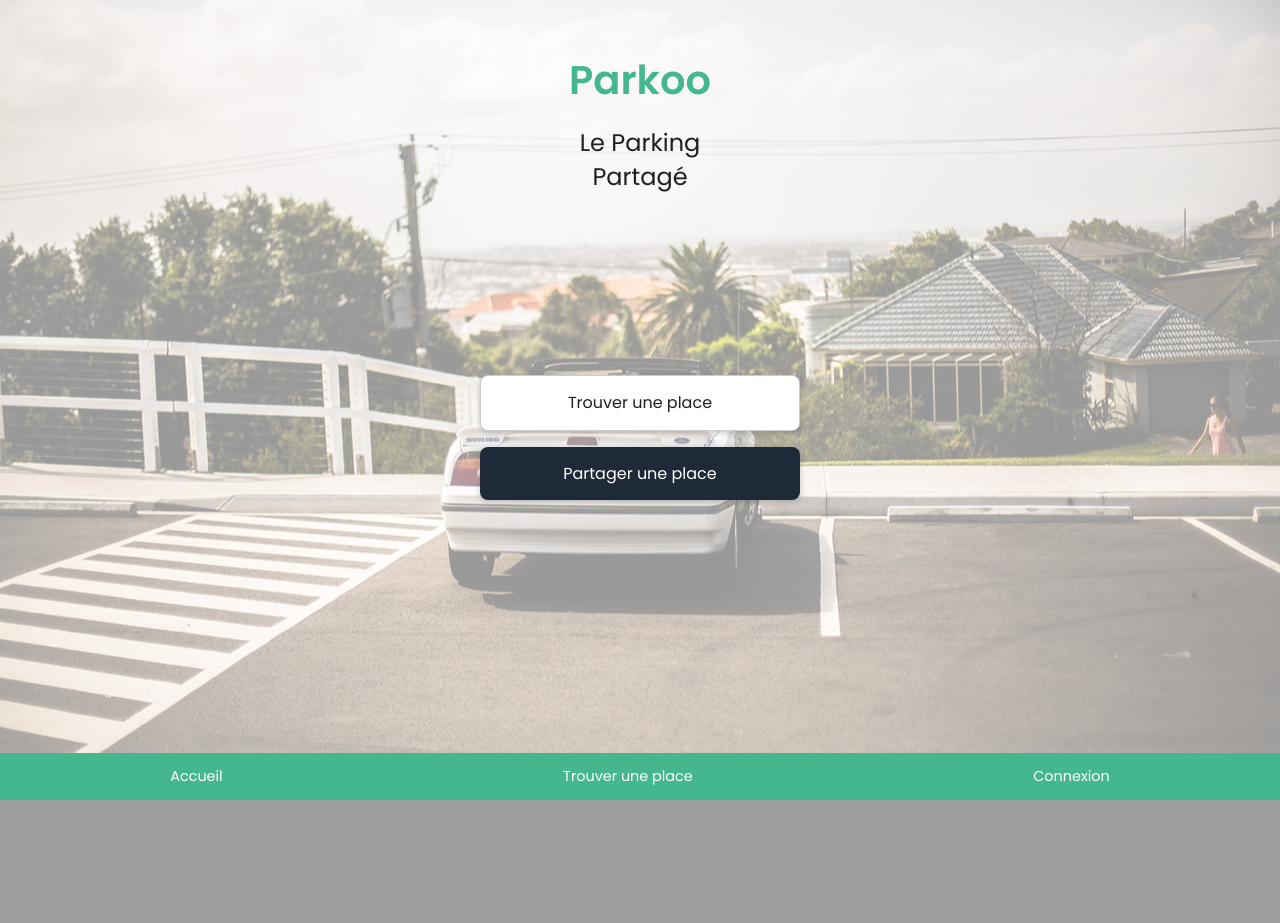
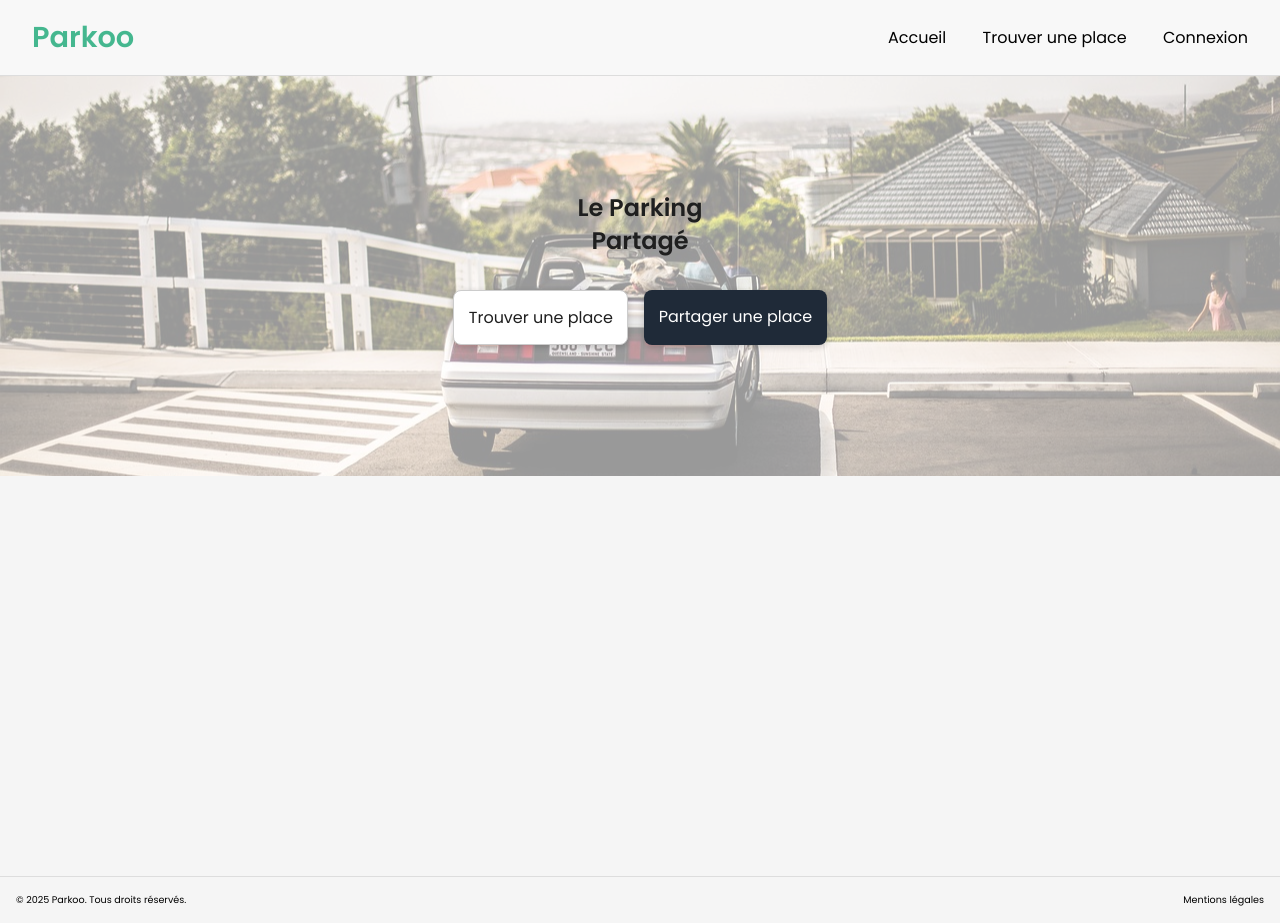
Before and after one commit to Christophe741/Parkoo, a PHP site: page / in a window 1280 px wide. Before the commit the page ends 800 px from the top, so only its background shows below. Run offline with PHP 8.4, Linux system fonts and the light colour scheme.

Commit message:
ajout de la version desktop

```diff
--- a/index.php
+++ b/index.php
@@ -9,15 +9,27 @@
 </head>
 <body>
 
-  <main class="hero">
-    <h1 class="logo">Parkoo</h1>
+  <header class="desktop-header">
+  <a href="index.php" class="logo">Parkoo</a>
+  <nav class="desktop-nav">
+    <a href="#">Accueil</a>
+    <a href="#">Trouver une place</a>
+    <a href="#">Connexion</a>
+  </nav>
+</header>
+
+<main class="hero">
+  <h1 class="logo">Parkoo</h1>
+
+  <section class="search_section">
     <h2 class="subtitle">Le Parking<br />Partagé</h2>
 
     <div class="hero__buttons">
       <a href="#" class="btn btn--light">Trouver une place</a>
       <a href="#" class="btn btn--dark">Partager une place</a>
     </div>
-  </main>
+  </section>
+</main>
 
   <nav class="bottom-nav">
     <a href="#">Accueil</a>
@@ -25,5 +37,10 @@
     <a href="#">Connexion</a>
   </nav>
 
+  <footer class="desktop-footer">
+  <p>&copy; 2025 Parkoo. Tous droits réservés.</p>
+  <a href="#" class="legal">Mentions légales</a>
+</footer>
+
 </body>
 </html>
--- a/style.css
+++ b/style.css
@@ -13,21 +13,26 @@ body {
 }
 
 /*---------- 3. PAGE : index.php ----------*/
+.desktop-header {
+  display: none;
+}
+
 .hero {
   display: flex;
   flex-direction: column;
   height: 100vh;
+  text-align: center;
   background: url("assets/automobile.jpg") center/cover no-repeat;
   background-color: rgba(255, 255, 255, 0.6);
   background-blend-mode: lighten;
-  text-align: center;
 }
 
 .logo {
+  margin-top: 3rem;
+  margin-bottom: 4rem;
   font-size: 2.5rem;
+  text-decoration: none;
   color: #45b78f;
-  margin-top: 50px;
-  margin-bottom: 1rem;
 }
 
 .subtitle {
@@ -41,11 +46,11 @@ body {
 .hero__buttons {
   display: flex;
   flex-direction: column;
+  justify-content: center;
   gap: 1rem;
+  flex: 1;
   width: 80%;
-  flex: 1;
-  justify-content: center;
-  padding-bottom: 150px;
+  padding-top: 10rem;
   margin-left: auto;
   margin-right: auto;
 }
@@ -73,10 +78,10 @@ body {
   position: fixed;
   bottom: 0;
   width: 100%;
-  background-color: #45b78f;
   display: flex;
   justify-content: space-around;
   padding: 0.8rem 0;
+  background-color: #45b78f;
 }
 
 .bottom-nav a {
@@ -85,9 +90,81 @@ body {
   font-size: 0.9rem;
   font-weight: 500;
 }
+
+.desktop-footer {
+  display: none;
+}
 /*---------- MEDIA QUERIES ----------*/
 @media (min-width: 768px) {
+  .hero {
+    background: none;
+  }
+
+  .hero .logo {
+    display: none;
+  }
+
+  .logo {
+    margin-top: 0;
+    margin-bottom: 0;
+    font-size: 1.8rem;
+    font-weight: 600;
+  }
+
+  .desktop-header {
+    display: flex;
+    justify-content: space-between;
+    align-items: center;
+    padding: 1rem 2rem;
+    border-bottom: 1px solid #ddd;
+    background-color: #f8f8f8;
+  }
+
+  .search_section {
+    display: flex;
+    flex-direction: column;
+    justify-content: center;
+    height: 25rem;
+    background: url("assets/automobile.jpg") center/cover no-repeat;
+    background-color: rgba(255, 255, 255, 0.6);
+    background-blend-mode: lighten;
+  }
+
+  .subtitle {
+    margin-top: 1rem;
+    font-weight: 600;
+  }
+
+  .desktop-nav a {
+    margin-left: 2rem;
+    text-decoration: none;
+    color: #000;
+  }
+
   .hero__buttons {
-    max-width: 320px;
+    flex: 0;
+    flex-direction: row;
+    padding-top: 0;
+    padding-bottom: 2rem;
+  }
+
+  .bottom-nav {
+    display: none;
+  }
+
+  .desktop-footer {
+    display: flex;
+    text-align: center;
+    justify-content: space-between;
+    padding: 1rem;
+    border-top: 1px solid #ddd;
+    font-size: 0.6rem;
+    background-color: #f5f5f5;
+    color: #000;
+  }
+
+  .legal {
+    text-decoration: none;
+    color: #000;
   }
 }
```
